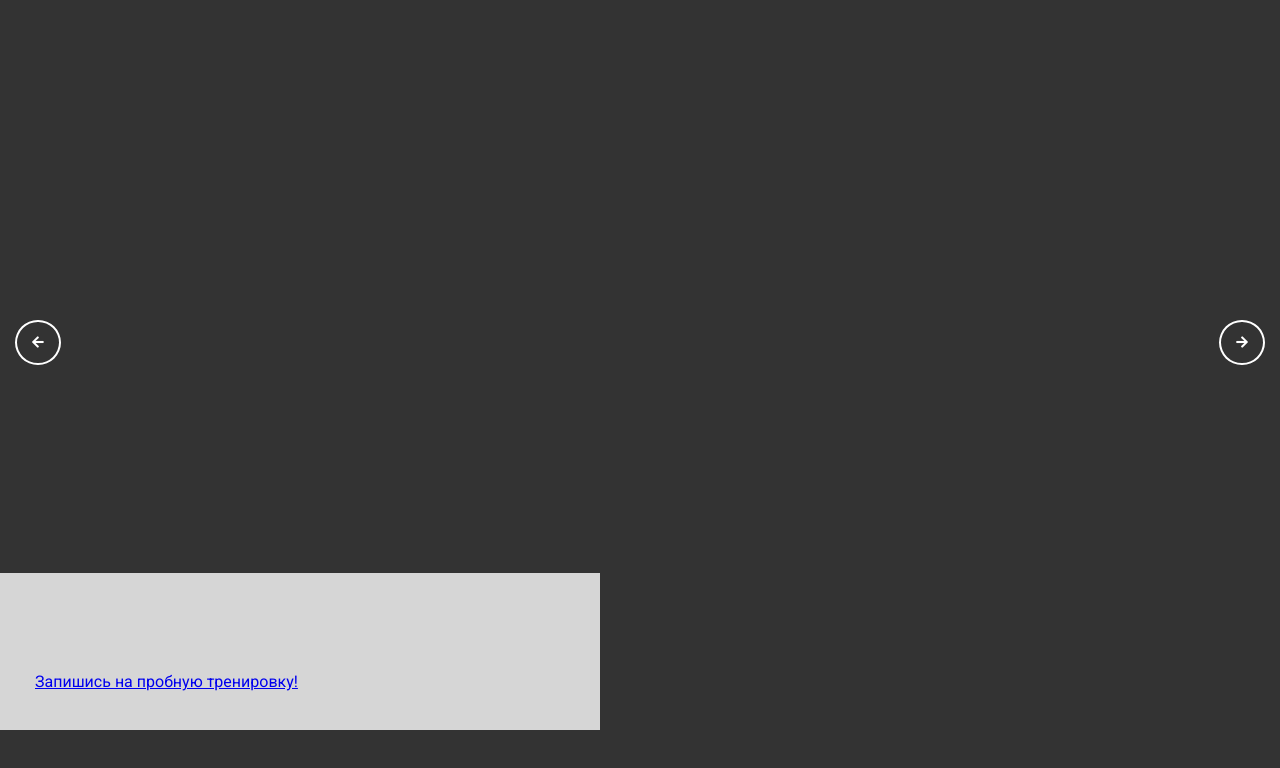
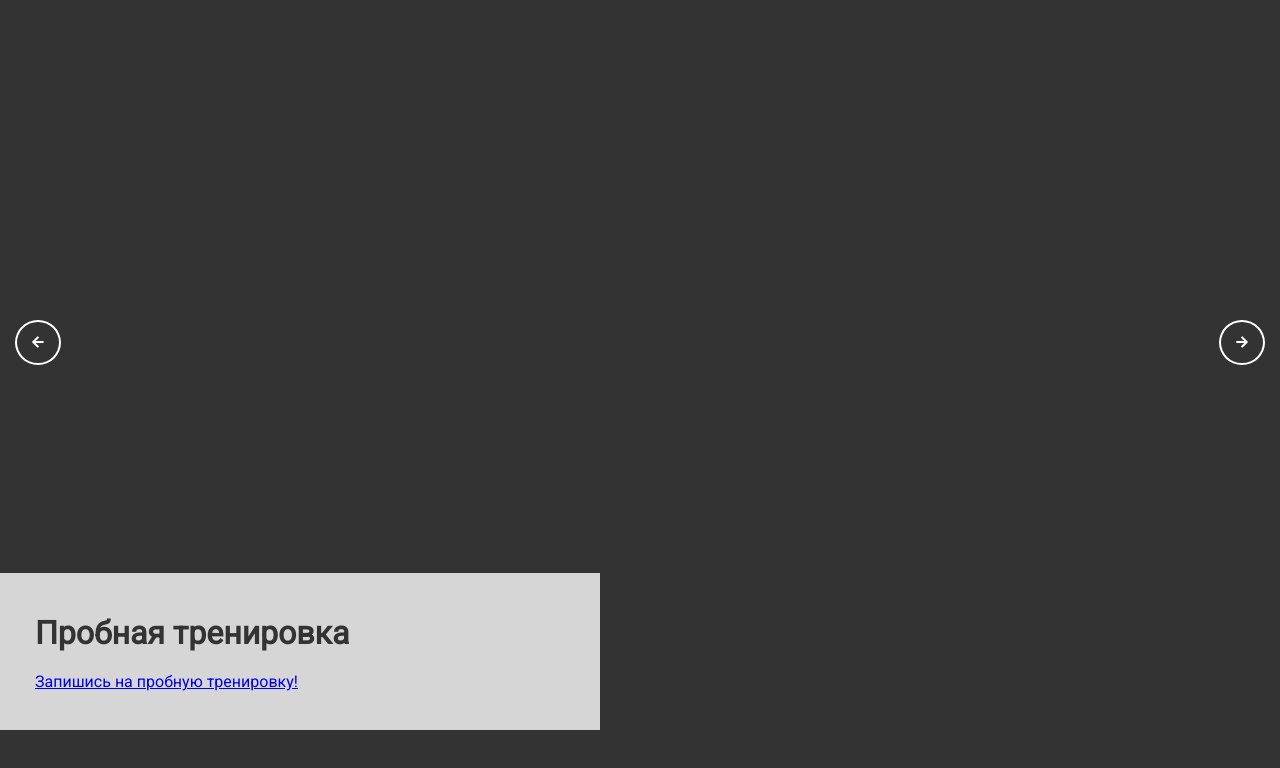
Before and after one commit to JaroxRus/FDE, a plain HTML site: page index.html in a window 1280 px wide. Both pictures are taken after a click on the button 37 px from the left and 342 px from the top of the page. Drawn offline with Linux system fonts and the light colour scheme.

Commit message:
Update index.html

```diff
--- a/index.html
+++ b/index.html
@@ -64,6 +64,11 @@ body {
 .slide .content h1 {
   margin-bottom: 10px;
   opacity: 0;
+}
+
+ .slide.current .content h1 {
+  margin-bottom: 10px;
+  opacity: 1;
 }
 
 .slide.current .content {
```
